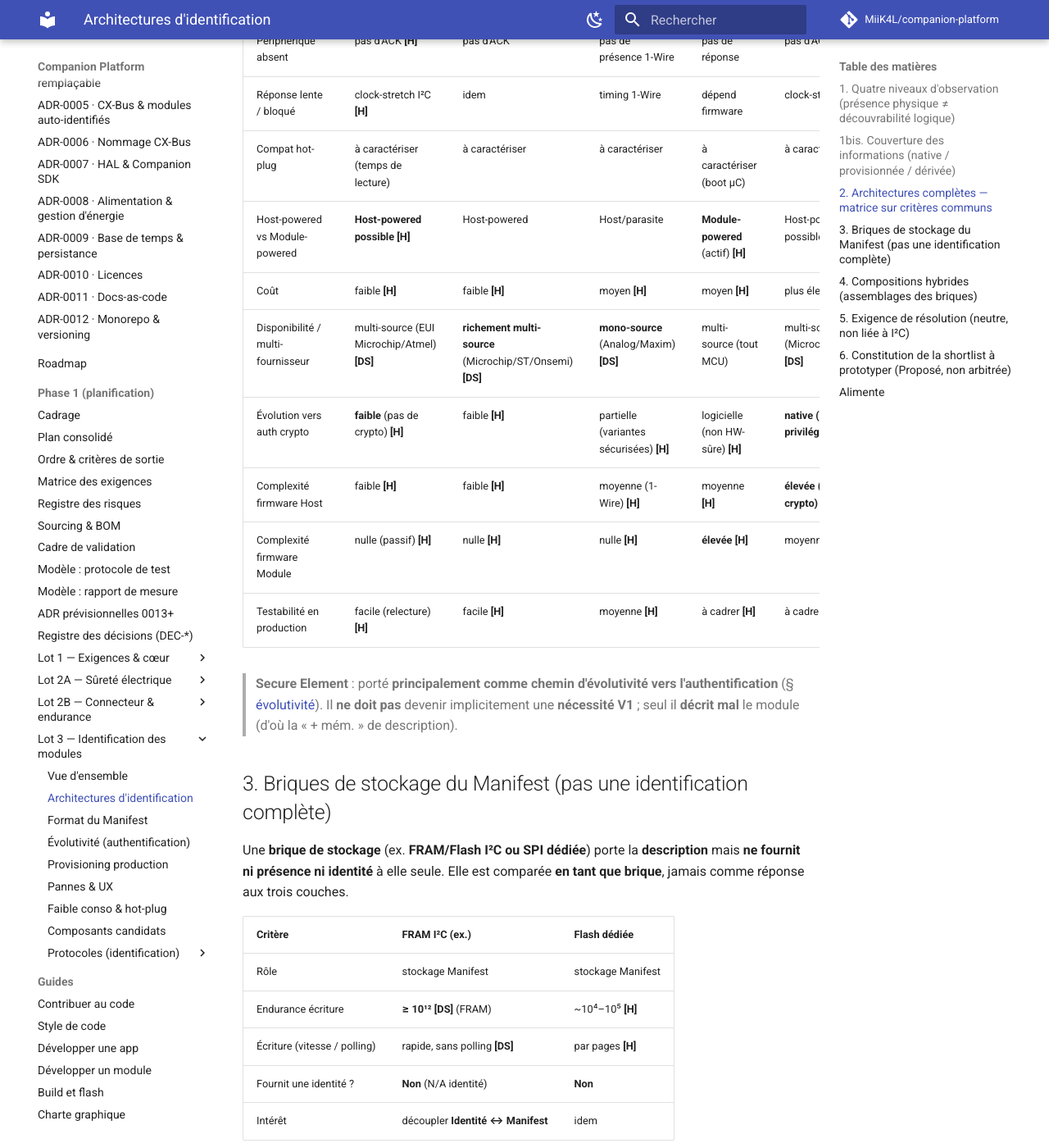
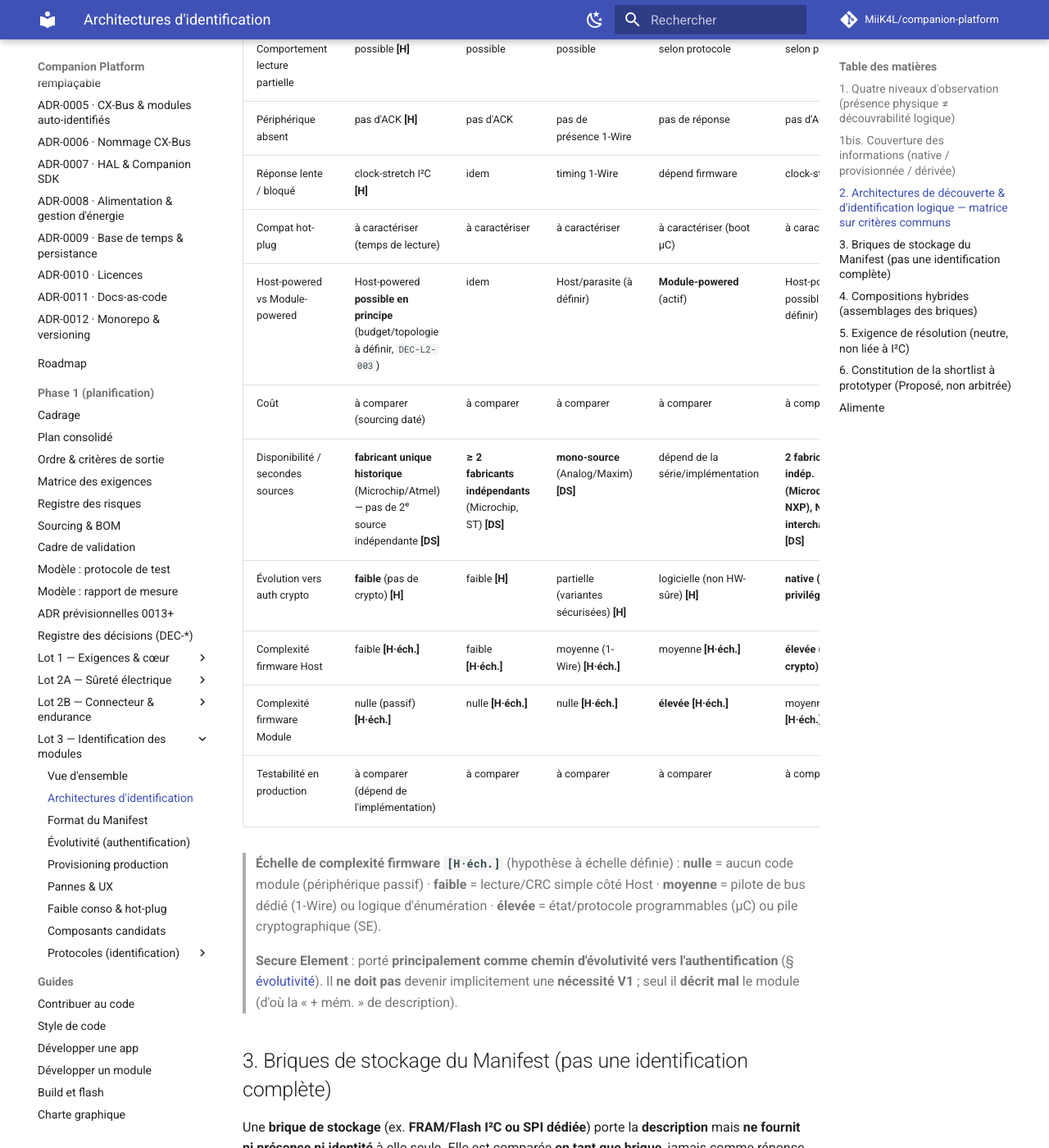
Before and after one commit to MiiK4L/companion-platform, an MkDocs documentation site: the page built from docs/phase-1/lot-3/identification-architectures.md, in a window 1280 px wide and 1400 px high, scrolled down 2656 px. Shown: the whole window at 82% size. Built offline with MkDocs 1.6.1 and Material for MkDocs 9.7.7, drawn with Linux system fonts in a browser that asks for light colours; comment, search, counter and statistics services are not loaded; some of the changed text lies outside the part shown.

Commit message:
docs(phase-1): lot 3 — terminologie présence/découvrabilité cohérente
Rend cohérente partout la distinction présence physique / découvrabilité
logique : les « architectures complètes » deviennent « architectures de
découverte et d'identification logique » (réponse logique + identité,
pas de preuve de présence physique) ; le protocole de détection parle de
découvrabilité logique et ne mesure la présence physique que si la
fixture inclut un mécanisme dédié. Corrige les états UX après retrait ou
absence de réponse (« aucune présence logique détectée », sans conclure
à l'absence physique) et ajoute la distinction interne (absence physique
confirmée / absence de réponse / composant défaillant / indéterminé).

```diff
--- a/docs/phase-1/lot-3/identification-architectures.md
+++ b/docs/phase-1/lot-3/identification-architectures.md
@@ -13,8 +13,9 @@
 
 On distingue **trois natures** à ne pas mettre au même niveau :
 
-1. **Architectures complètes d'identification** (§2) — fournissent présence +
-   identité (produit/instance).
+1. **Architectures de découverte & d'identification logique** (§2) — fournissent
+   une **réponse logique** et une **identité**, **pas nécessairement une preuve de
+   présence physique**.
 2. **Briques de stockage du Manifest** (§3) — stockent une **description**, **sans
    logique d'identification propre** ; **ne sont pas pénalisées ni favorisées**
    comme si elles répondaient seules aux trois couches.
@@ -50,10 +51,10 @@
 | Présence physique | **non observable** (sauf signal dédié) | idem | idem | idem | idem |
 | Découvrabilité logique | dérivée (ACK I²C) | dérivée | dérivée (présence 1-Wire) | dérivée (réponse µC) | dérivée (ACK I²C) |
 | Identité de produit | provisionnée | provisionnée | provisionnée | provisionnée / firmware | provisionnée |
-| Identité d'instance | **native (EUI-64)** **[DS]** | provisionnée | **native (ROM ID 64 b)** **[DS]** | provisionnée / firmware | **native (n° série 72 b** ; **clé ≠ identifiant)** **[DS]** |
+| Identité d'instance | **native (EUI-64)** **[DS]** | provisionnée | **native (ROM ID 64 b)** **[DS]** | provisionnée / firmware | **n° série matériel natif (72 b)** ; **aptitude à servir d'identité d'instance CX-Bus À CONFIRMER** (accessibilité, stabilité, sémantique, variante) ; **une clé ≠ identifiant** **[DS]** |
 | Description (Manifest) | provisionnée (mémoire) | provisionnée | provisionnée (petite) | générée / provisionnée | provisionnée (**mémoire externe**) |
 
-## 2. Architectures complètes — matrice sur critères communs
+## 2. Architectures de découverte & d'identification logique — matrice sur critères communs
 
 Colonnes = architectures ; toutes évaluées sur les **mêmes** critères.
 
@@ -71,13 +72,18 @@
 | Périphérique absent | pas d'ACK **[H]** | pas d'ACK | pas de présence 1-Wire | pas de réponse | pas d'ACK |
 | Réponse lente / bloqué | clock-stretch I²C **[H]** | idem | timing 1-Wire | dépend firmware | clock-stretch |
 | Compat hot-plug | à caractériser (temps de lecture) | à caractériser | à caractériser | à caractériser (boot µC) | à caractériser |
-| Host-powered vs Module-powered | **Host-powered possible** **[H]** | Host-powered | Host/parasite | **Module-powered** (actif) **[H]** | Host-powered possible |
-| Coût | faible **[H]** | faible **[H]** | moyen **[H]** | moyen **[H]** | plus élevé **[H]** |
-| Disponibilité / multi-fournisseur | multi-source (EUI Microchip/Atmel) **[DS]** | **richement multi-source** (Microchip/ST/Onsemi) **[DS]** | **mono-source** (Analog/Maxim) **[DS]** | multi-source (tout MCU) | multi-source (Microchip/NXP) **[DS]** |
+| Host-powered vs Module-powered | Host-powered **possible en principe** (budget/topologie à définir, `DEC-L2-003`) | idem | Host/parasite (à définir) | **Module-powered** (actif) | Host-powered possible (à définir) |
+| Coût | à comparer (sourcing daté) | à comparer | à comparer | à comparer | à comparer |
+| Disponibilité / secondes sources | **fabricant unique historique** (Microchip/Atmel) — pas de 2ᵉ source indépendante **[DS]** | **≥ 2 fabricants indépendants** (Microchip, ST) **[DS]** | **mono-source** (Analog/Maxim) **[DS]** | dépend de la série/implémentation | **2 fabricants indép. (Microchip, NXP), NON interchangeables** **[DS]** |
 | Évolution vers auth crypto | **faible** (pas de crypto) **[H]** | faible **[H]** | partielle (variantes sécurisées) **[H]** | logicielle (non HW-sûre) **[H]** | **native (chemin privilégié)** **[H]** |
-| Complexité firmware Host | faible **[H]** | faible **[H]** | moyenne (1-Wire) **[H]** | moyenne **[H]** | **élevée (pile crypto)** **[H]** |
-| Complexité firmware Module | nulle (passif) **[H]** | nulle **[H]** | nulle **[H]** | **élevée** **[H]** | moyenne **[H]** |
-| Testabilité en production | facile (relecture) **[H]** | facile **[H]** | moyenne **[H]** | à cadrer **[H]** | à cadrer **[H]** |
+| Complexité firmware Host | faible **[H·éch.]** | faible **[H·éch.]** | moyenne (1-Wire) **[H·éch.]** | moyenne **[H·éch.]** | **élevée (pile crypto)** **[H·éch.]** |
+| Complexité firmware Module | nulle (passif) **[H·éch.]** | nulle **[H·éch.]** | nulle **[H·éch.]** | **élevée** **[H·éch.]** | moyenne **[H·éch.]** |
+| Testabilité en production | à comparer (dépend de l'implémentation) | à comparer | à comparer | à comparer | à comparer |
+
+> **Échelle de complexité firmware `[H·éch.]`** (hypothèse à échelle définie) :
+> **nulle** = aucun code module (périphérique passif) · **faible** = lecture/CRC
+> simple côté Host · **moyenne** = pilote de bus dédié (1-Wire) ou logique d'énumération ·
+> **élevée** = état/protocole programmables (µC) ou pile cryptographique (SE).
 
 > **Secure Element** : porté **principalement comme chemin d'évolutivité vers
 > l'authentification** (§ [évolutivité](authentication-evolutivity.md)). Il **ne
@@ -140,6 +146,13 @@
   Host/Module-powered, évolutivité) ;
 - **absence de dépendance à une décision L2 encore ouverte** (`DEC-L2-003`).
 
+> La shortlist doit contenir **au moins deux architectures** à prototyper, **pas
+> seulement deux composants** : **deux composants passifs I²C très proches** (ex.
+> deux EEPROM) **ne satisfont pas** à eux seuls le critère de **diversité
+> architecturale**. Une shortlist crédible **pourrait** opposer, par exemple, une
+> **architecture passive à identité native** et une **architecture active ou un
+> bus différent** — **sans** que cet exemple constitue une **présélection**.
+>
 > La shortlist **sélectionne sans arbitrer** ; les prototypes et résultats
 > relèvent d'une **PR/campagne ultérieure**.
 
```
Also changed, not shown: docs/phase-1/lot-3/failure-and-ux.md (+9 -1 lines), docs/phase-1/lot-3/protocols/README.md (+1 -1 lines), docs/phase-1/lot-3/protocols/identity-detection-read.md (+9 -5 lines).
